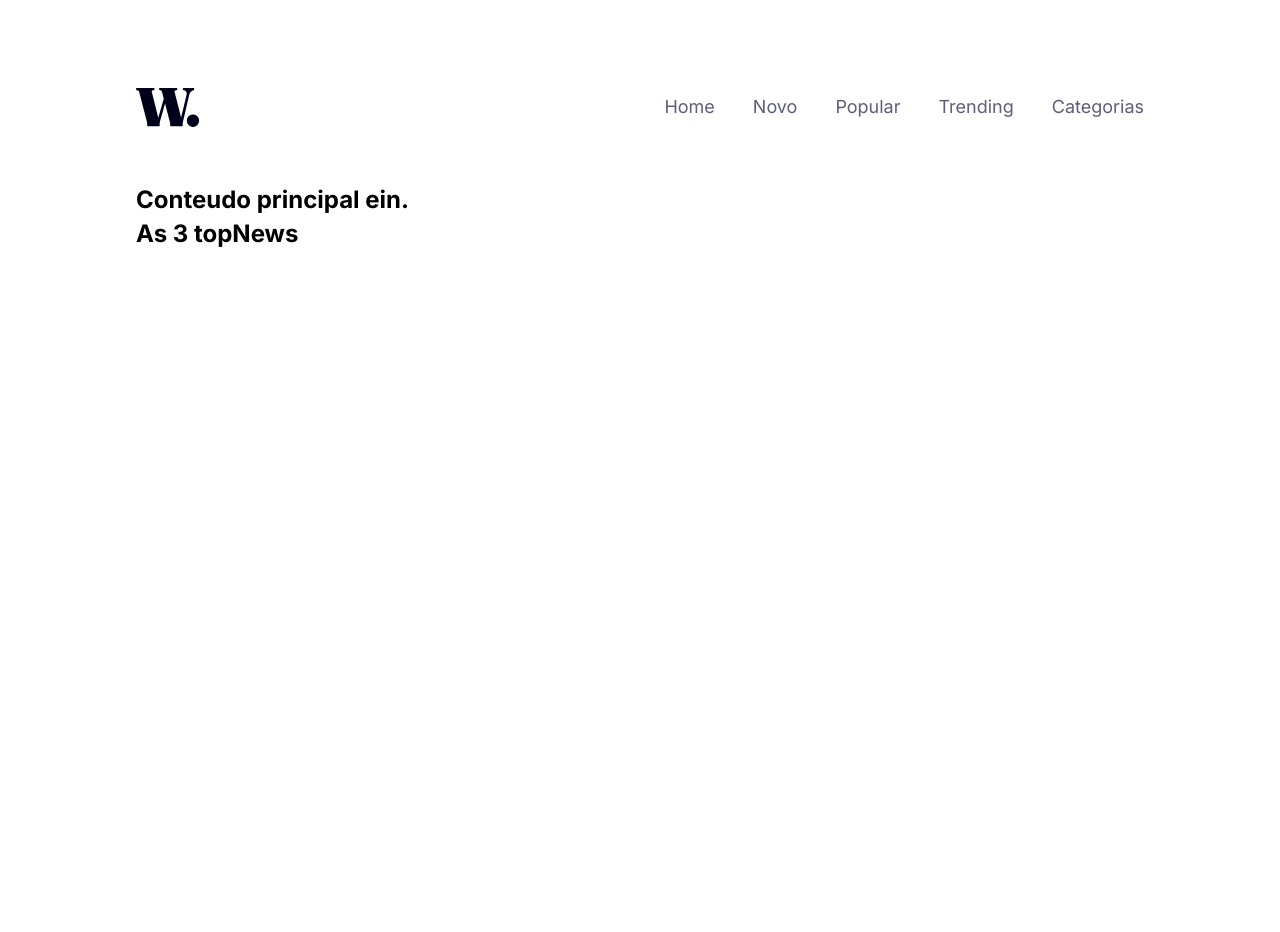
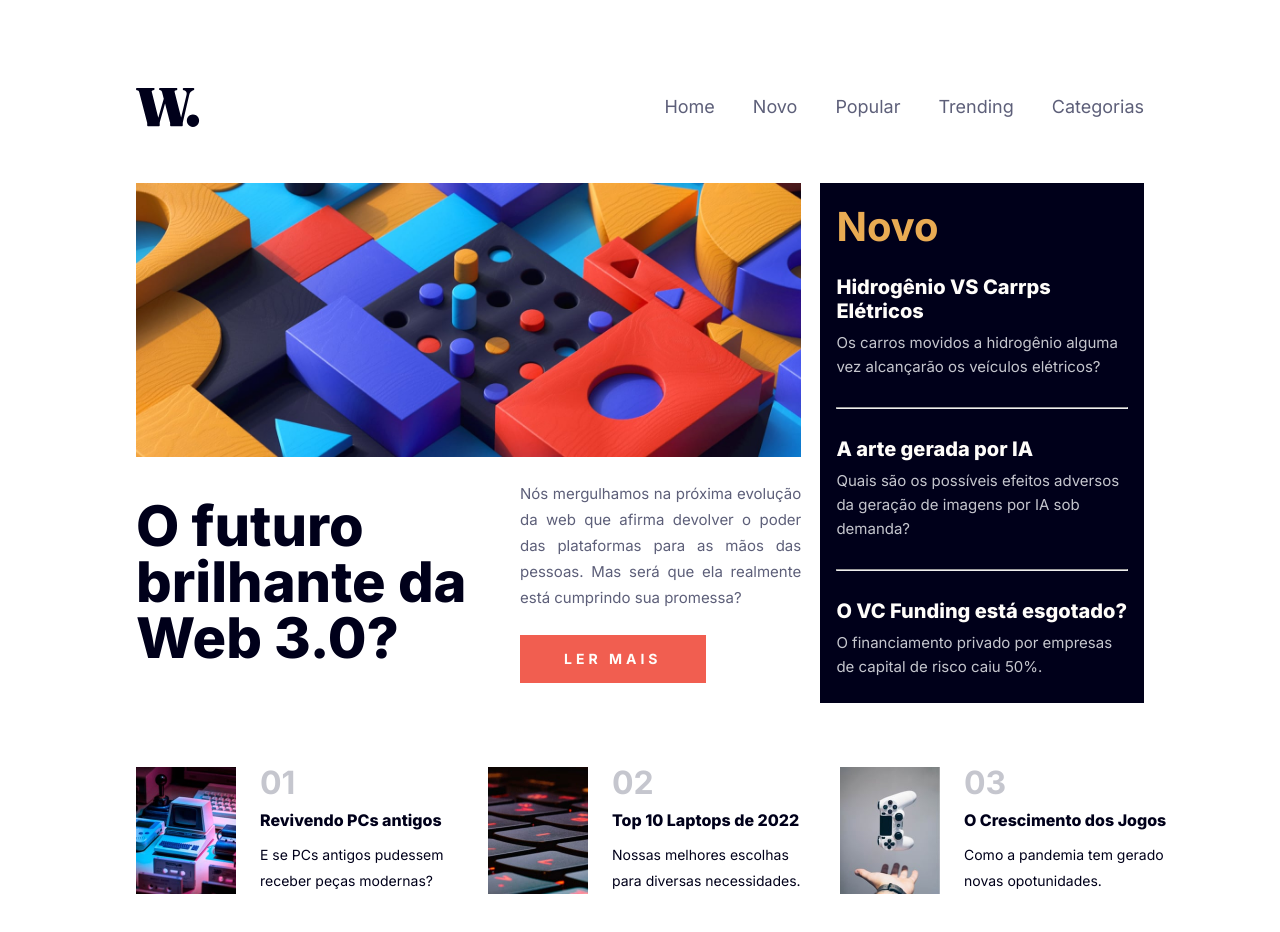
Before and after one commit to Confras14/news-homepage, a React (Vite) app: page / in a window 1280 px wide. Shown: the top 932 px of the page. Before the commit the page ends 800 px from the top, so only its background shows below. Built offline with nearby package versions, Linux system fonts and the light colour scheme.

Commit message:
Finalizando o projeto.

```diff
--- a/src/App.jsx
+++ b/src/App.jsx
@@ -1,5 +1,6 @@
 import { Header } from "./components/Header";
 import { MainNews } from "./components/MainNews";
+import { AsideNews } from "./components/AsideNews";
 import { TopNews } from "./components/TopNews";
 
 import './global.scss'
@@ -12,7 +13,10 @@ export function App(){
     <body className={style.app + ' ' + styleHeader.bodyForMenuOpen}>
       <Header />
       <main>
-        <MainNews />
+        <div>
+          <MainNews />
+          <AsideNews />
+        </div>
         <TopNews />
       </main>
     </body>
--- a/src/app.module.scss
+++ b/src/app.module.scss
@@ -1,9 +1,23 @@
 .app {
   padding: 1rem 1.75rem;
+  height: auto;
+
+  & > main > div {
+    flex-direction: column;
+    justify-content: space-around;
+    margin-bottom: 4rem;
+  }
 }
 
 @media (min-width: 426px)  {
   .app {
     padding: 5.5rem 8.5rem 7.5rem;
+
+    & > main > div {
+      display: flex;
+      flex-direction: row;
+      gap: 1.2rem;
+      justify-content: space-between;
+    }
   }
 }
--- /dev/null
+++ b/src/components/AsideNews.jsx
@@ -0,0 +1,26 @@
+import style from './asideNews.module.scss'
+
+export function AsideNews() {
+  return(
+    <aside className={style.container}>
+      <span>Novo</span>
+
+      <div>
+        <div>
+          <h2>Hidrogênio VS Carrps Elétricos</h2>
+          <p>Os carros movidos a hidrogênio alguma vez alcançarão os veículos elétricos?</p>
+        </div>
+        <hr />
+        <div>
+          <h2>A arte gerada por IA</h2>
+          <p>Quais são os possíveis efeitos adversos da geração de imagens por IA sob demanda?</p>
+        </div>
+        <hr />
+        <div>
+          <h2>O VC Funding está esgotado?</h2>
+          <p>O financiamento privado por empresas de capital de risco caiu 50%.</p>
+        </div>
+      </div>
+    </aside>
+  )
+}
--- a/src/components/MainNews.jsx
+++ b/src/components/MainNews.jsx
@@ -1,9 +1,29 @@
 import style from  './mainNews.module.scss'
+
+import imgMobile from '../assets/images/image-web-3-mobile.jpg'
+import imgDesktop from '../assets/images/image-web-3-desktop.jpg'
 
 export function MainNews() {
   return(
     <article className={style.container}>
-      <h2>Conteudo principal ein.</h2>
+      <img
+        src={imgMobile}
+        className={style.imgMobile}
+        alt="Varias formas geometricas coloridas."
+      />
+      <img
+        src={imgDesktop}
+        className={style.imgDesktop}
+        alt="Varias formas geometricas coloridas."
+      />
+
+      <div>
+        <h2>O futuro brilhante da Web 3.0?</h2>
+        <div>
+          <p>Nós mergulhamos na próxima evolução da web que afirma devolver o poder das plataformas para as mãos das pessoas. Mas será que ela realmente está cumprindo sua promessa?</p>
+          <button>Ler Mais</button>
+        </div>
+      </div>
     </article>
   )
 }
--- a/src/components/TopNews.jsx
+++ b/src/components/TopNews.jsx
@@ -1,9 +1,36 @@
 import style from  './topNews.module.scss'
+
+import imgOldPCs from '../assets/images/image-retro-pcs.jpg'
+import imgTop10 from '../assets/images/image-top-laptops.jpg'
+import imgGames from '../assets/images/image-gaming-growth.jpg'
 
 export function TopNews() {
   return(
     <article className={style.container}>
-      <h2>As 3 topNews</h2>
+      <div className={style.news}>
+        <img src={imgOldPCs} alt="Imagem de um computador antigo." />
+        <div>
+          <span>01</span>
+          <p><strong>Revivendo PCs antigos</strong></p>
+          <p>E se PCs antigos pudessem receber peças modernas?</p>
+        </div>
+      </div>
+      <div className={style.news}>
+        <img src={imgTop10} alt="Um teclado de notebook." />
+        <div>
+          <span>02</span>
+          <p><strong>Top 10 Laptops de 2022</strong></p>
+          <p>Nossas melhores escolhas<br/>para diversas necessidades.</p>
+        </div>
+      </div>
+      <div className={style.news}>
+        <img src={imgGames} alt="Um controle de vidiogame sendo jogado para cima por uma mão masculina." />
+        <div>
+          <span>03</span>
+          <p><strong>O Crescimento dos Jogos</strong></p>
+          <p>Como a pandemia tem gerado novas opotunidades.</p>
+        </div>
+      </div>
     </article>
   )
 }
--- /dev/null
+++ b/src/components/asideNews.module.scss
@@ -0,0 +1,63 @@
+.container {
+  width: 100%;
+  background: var(--blue-900);
+  color: var(--gray-100);
+  padding: 1.5rem 1rem;
+  display: flex;
+  flex-direction: column;
+  gap: 1.75rem;
+
+  & > span {
+    color: var(--orange-400);
+    font-size: 2rem;
+    line-height: 1;
+    font-weight: 700;
+  }
+
+  & > div{
+    display: flex;
+    flex-direction: column;
+    justify-content: space-between;
+    gap: 1.75rem;
+
+    & > hr {
+      background: var(--gray-300);
+    }
+
+    & > div {
+      display: flex;
+      flex-direction: column;
+      gap: .5rem;
+
+      & > h2 {
+        font-size: 1.25rem;
+        line-height: 1.5rem;
+        font-weight: 800;
+
+        &:hover{
+          color: var(--orange-400);
+          cursor: pointer;
+        }
+      }
+
+      & > p {
+        font-size: .9375rem;
+        line-height: 1.5rem;
+        color: var(--gray-300)
+      }
+    }
+  }
+}
+
+@media (min-width: 426px) {
+  .container {
+    width: 22rem;
+    display: flex;
+    flex-direction: column;
+    justify-content: space-between;
+
+    & > span {
+      font-size: 2.5rem;
+    }
+  }
+}
--- a/src/components/header.module.scss
+++ b/src/components/header.module.scss
@@ -112,7 +112,7 @@
 
             &:hover {
               color: var(--red-400);
-              cursor: url(../assets/images/PointerHover.svg);
+              cursor: pointer;
             }
           }
         }
--- a/src/components/mainNews.module.scss
+++ b/src/components/mainNews.module.scss
@@ -0,0 +1,89 @@
+.container {
+  & > img {
+    width: 100%;
+    margin-bottom: 1.5rem;
+  }
+
+  & > div {
+    display: flex;
+    flex-direction: column;
+    gap: 1rem;
+
+    & > h2 {
+      font-size: 2.5rem;
+      color: var(--blue-900);
+      line-height: 1;
+      font-weight: 800;
+    }
+
+    & > div {
+      display: flex;
+      flex-direction: column;
+      align-items: start;
+      gap: 1.5rem;
+      margin-bottom: 4rem;
+
+      & > p {
+        color: var(--gray-500);
+        line-height: 1.625rem;
+        font-size: .9375rem;
+        text-align: justify;
+      }
+
+      & > button {
+        border: none;
+        background: var(--red-400);
+        padding: .75rem 2rem;
+
+        text-transform: uppercase;
+        color: var(--gray-100);
+        font-size: .875rem;
+        font-weight: 700;
+        line-height: 1.5rem;
+        letter-spacing: .25rem;
+
+        &:hover {
+          background: var(--blue-900);
+          cursor: pointer;
+        }
+      }
+    }
+  }
+}
+
+
+.imgMobile { display: block; }
+.imgDesktop { display:none; }
+
+@media (min-width: 426px) {
+  .container {
+    width: 45.625rem;
+    height: 100%;
+
+    & > div {
+      flex-direction: row;
+      gap: 2rem;
+      justify-content: space-between;
+      align-items: center;
+
+      & > h2 {
+        max-width: 22rem;
+        font-size: 3.5rem !important;
+        line-height: 3.5rem;
+      }
+
+      & >  div {
+        justify-content: space-between;
+        margin-bottom: 0;
+        width: 22rem;
+
+        & > button {
+          padding: 0.75rem 2.75rem;
+        }
+      }
+    }
+  }
+
+  .imgMobile { display:none; }
+  .imgDesktop { display: block; }
+}
--- a/src/components/topNews.module.scss
+++ b/src/components/topNews.module.scss
@@ -0,0 +1,63 @@
+.container {
+  display: flex;
+  flex-direction: column;
+  gap: 2rem;
+  width: 100%;
+
+  & > .news {
+    width: 100%;
+    display: flex;
+    gap: 1.5rem;
+
+    & > img {
+      width: 100px;
+      height: 127px;
+    }
+
+    & > div {
+      display: flex;
+      flex-direction: column;
+      justify-content: space-between;
+      width: 18rem;
+
+      & > span {
+        color: var(--gray-300);
+        font-size: 2rem;
+        line-height: 2rem;
+        font-weight: 700;
+      }
+
+      & > p {
+        color: var(--blue-900);
+        font-size: .875rem;
+        line-height: 1.625rem;
+        font-weight: 400;
+
+        & > strong {
+          color: var(--blue-900);
+          text-wrap: nowrap;
+          font-size: 1rem;
+          line-height: 1.5rem;
+          font-weight: 800;
+
+          &:hover {
+            color: var(--red-400);
+            cursor: pointer;
+          }
+        }
+      }
+    }
+  }
+}
+
+@media (min-width: 426px) {
+  .container  {
+    flex-direction: row;
+    gap: 0;
+    justify-content: space-between;
+
+    & > .news {
+      width: 22rem;
+    }
+  }
+}
```
Also changed, not shown: src/assets/images/PointerHover.svg (deleted).
